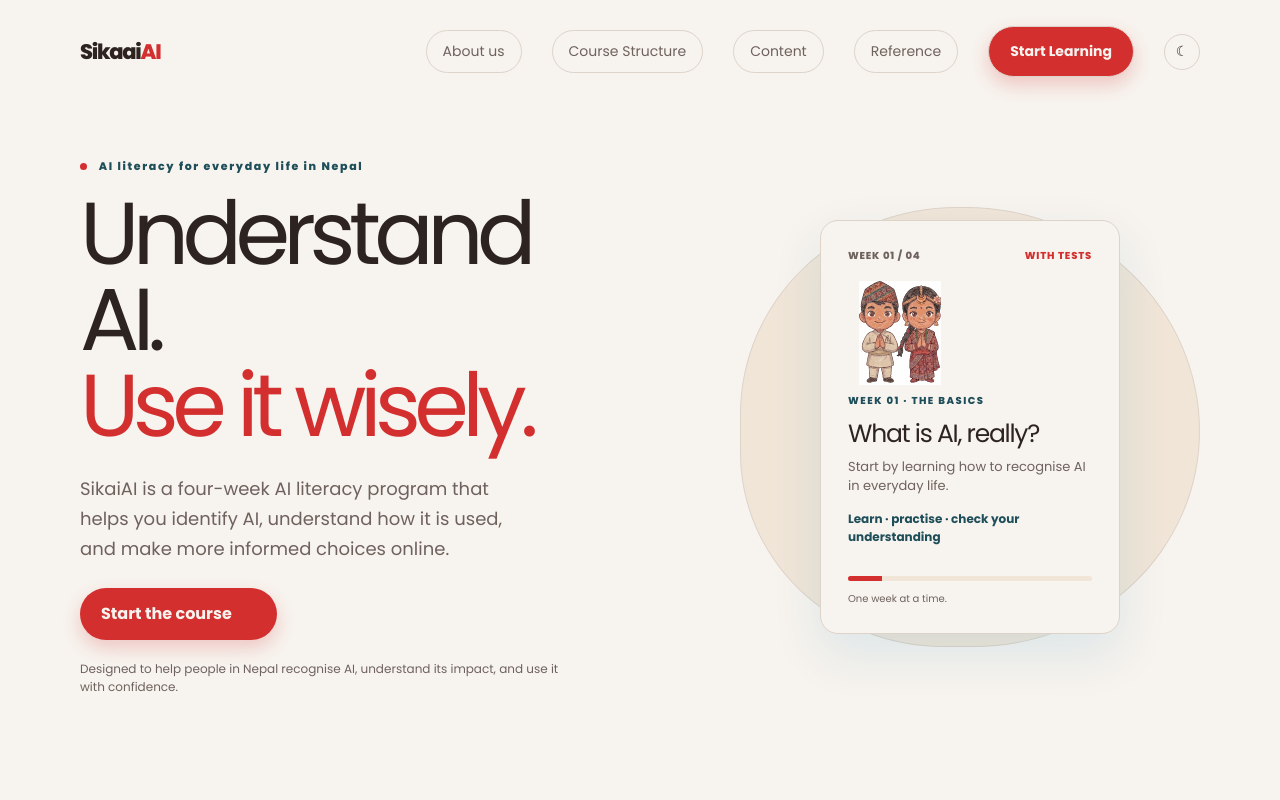
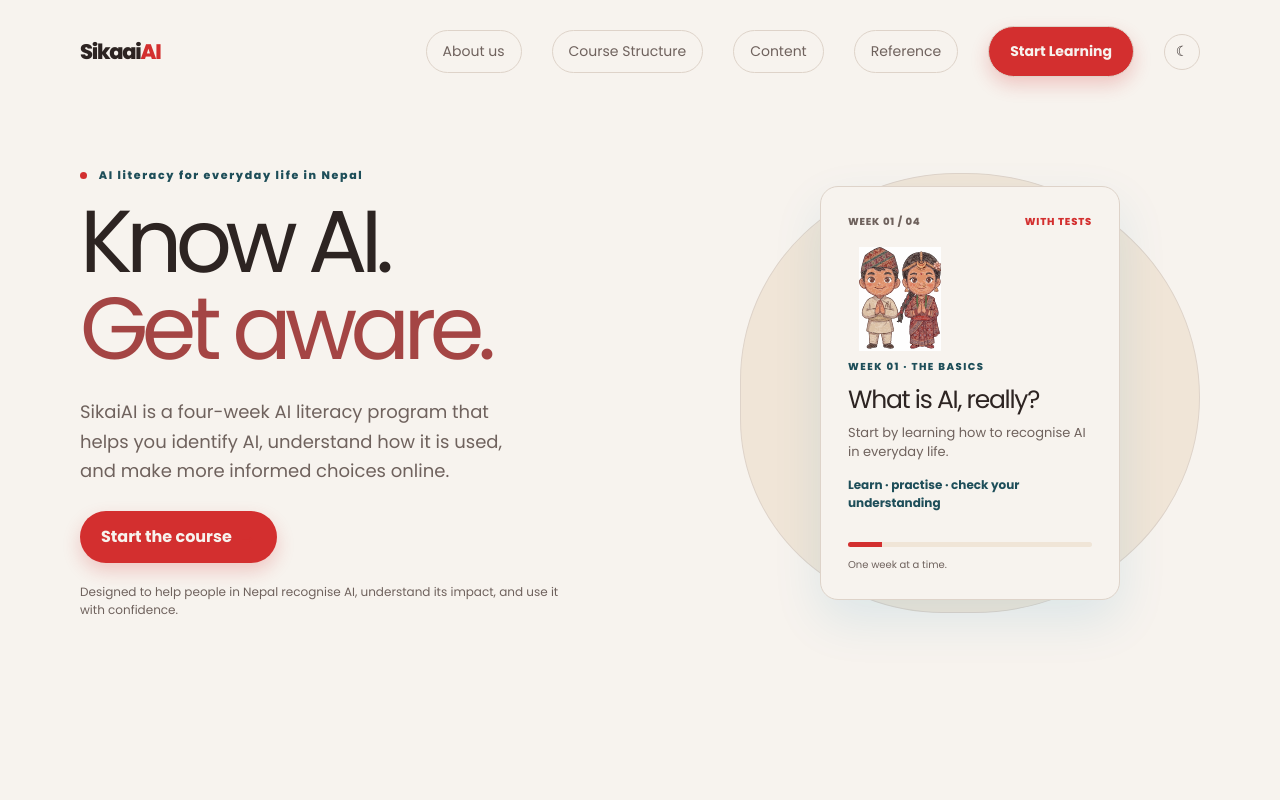
Before and after one commit to National-AI-Literacy-Program/sikaai.org, a Next.js app: page / in a window 1280 px wide. Shown: the top 800 px of the page. Built offline with nearby package versions, Linux system fonts and the light colour scheme.

Commit message:
h1 span color update for attention, landing page text update

```diff
--- a/app/components/LandingPage.tsx
+++ b/app/components/LandingPage.tsx
@@ -9,7 +9,7 @@
       <section className="hero shell" id="about">
         <div className="hero-copy">
           <p className="eyebrow"><span className="eyebrow-dot" /> AI literacy for everyday life in Nepal</p>
-          <h1>Understand AI.<br /><span>Use it wisely.</span></h1>
+          <h1 className="hero-heading">Know AI.<br /><span>Get aware.</span></h1>
           <p className="hero-text">SikaiAI is a four-week AI literacy program that helps you identify AI, understand how it is used, and make more informed choices online.</p>
           <div className="hero-actions">
             <Link href="/course" className="button button-primary">Start the course <span aria-hidden="true">→</span></Link>
--- a/app/globals.css
+++ b/app/globals.css
@@ -8,6 +8,7 @@
   --muted: #6f625d;
   --line: #ded3c9;
   --blue: #d32f2f;
+  --dark-red: #860505bb;
   --blue-deep: #1e4e59;
   --blue-pale: #f0e5d7;
   --saffron: #f3b229;
@@ -68,9 +69,13 @@
 }
 
 .brand span,
-h1 span,
+/* h1 span, */
 h2 span {
   color: var(--blue);
+}
+
+h1 span{
+  color:var(--dark-red)
 }
 
 .brand:hover {
```
